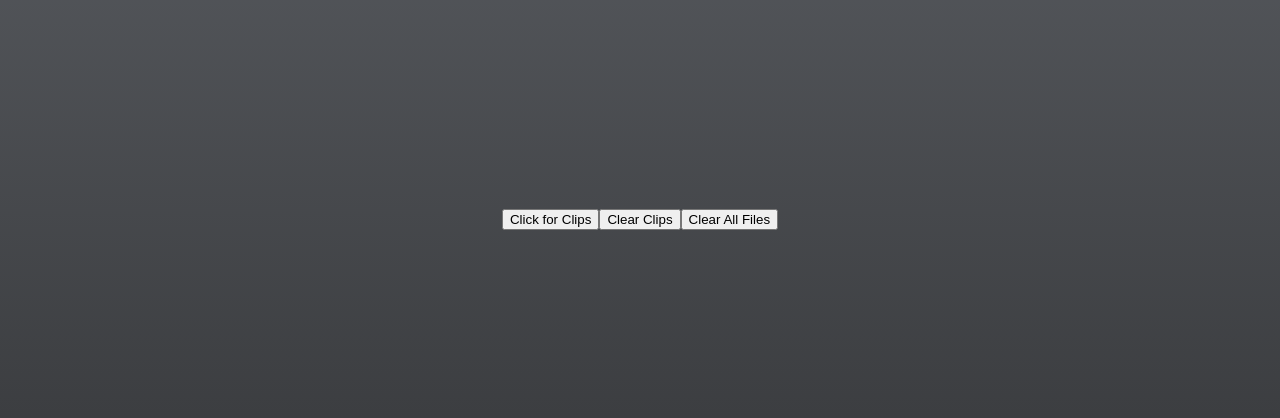
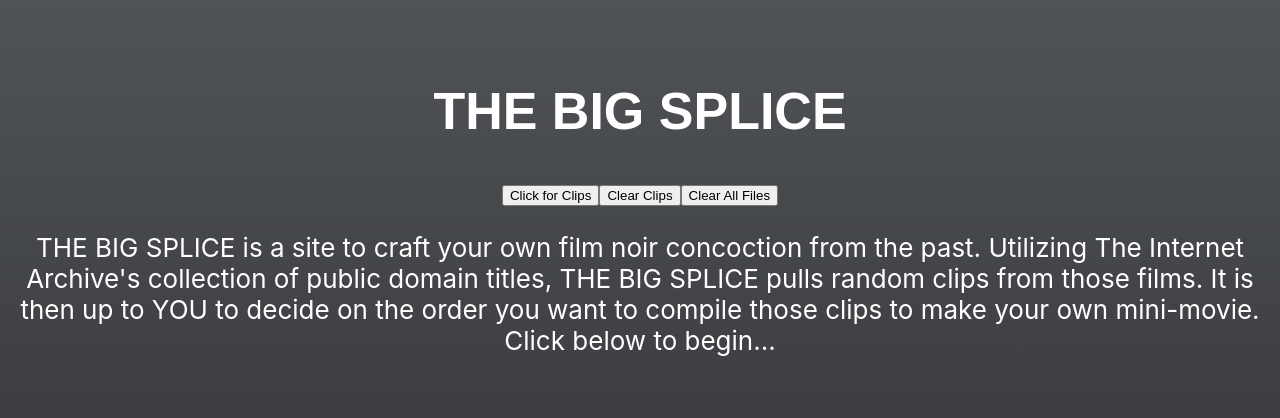
Before and after one commit to brandonhrowe/the-big-splice, a React (Create React App) app in the folder the_big_splice_frontend/: page / in a window 1280 px wide. Shown: the part 186-604 px from the top of the page. Built offline with nearby package versions, Linux system fonts and the light colour scheme.

Commit message:
about page added, still need to tweak

```diff
--- a/the_big_splice_frontend/src/App.css
+++ b/the_big_splice_frontend/src/App.css
@@ -1,5 +1,9 @@
 body {
   text-align: center;
+}
+
+.title {
+  font-family: 'Molot', sans-serif;
 }
 
 .App-header {
--- a/the_big_splice_frontend/src/App.js
+++ b/the_big_splice_frontend/src/App.js
@@ -3,6 +3,7 @@ import axios from "axios";
 import Loading from "./components/Loading";
 import Thumbnails from "./components/Thumbnails";
 import Player from "./components/Player";
+import About from "./components/About"
 import "./App.css";
 import arrayMove from "array-move";
 
@@ -46,11 +47,13 @@ export default class App extends Component {
       });
       const { clips } = this.state;
       const { data } = await axios.post("/api/final/", { files: clips });
-      this.setState({
-        main: data.file,
-        isLoading: false,
-        isPlaying: true
-      });
+      setTimeout(() => {
+        this.setState({
+          main: data.file,
+          isLoading: false,
+          isPlaying: true
+        });
+      }, 2000)
       console.log(this.state);
     } catch (error) {
       console.log(error);
@@ -119,6 +122,7 @@ export default class App extends Component {
     const { clips, main, isLoading, isPlaying } = this.state;
     return (
       <div className={`App-header ${isPlaying && "playing"}`}>
+        {!isPlaying && !isLoading ? <h1 className="title">THE BIG SPLICE</h1> : null}
         {isLoading ? (
           <Loading />
         ) : isPlaying && main ? (
@@ -133,7 +137,7 @@ export default class App extends Component {
                 <button onClick={this.createMainFile}>Create Your Movie</button>
                 <Thumbnails clips={clips} onSortEnd={this.onSortEnd} />
               </div>
-            ) : null}
+            ) : <About />}
           </div>
         )}
       </div>
--- /dev/null
+++ b/the_big_splice_frontend/src/components/About.js
@@ -0,0 +1,9 @@
+import React from 'react'
+
+const About = props => (
+  <div>
+    <p>THE BIG SPLICE is a site to craft your own film noir concoction from the past. Utilizing The Internet Archive's collection of public domain titles, THE BIG SPLICE pulls random clips from those films. It is then up to YOU to decide on the order you want to compile those clips to make your own mini-movie.<br/>Click below to begin...</p>
+  </div>
+)
+
+export default About
--- a/the_big_splice_frontend/src/components/Loading.js
+++ b/the_big_splice_frontend/src/components/Loading.js
@@ -4,7 +4,7 @@ import logo from '../BigSplice_icon.svg'
 const Loading = props => {
   return (
     <div>
-      <h1>Loading...</h1>
+      <h1 className="title">Loading...</h1>
       <img src={logo} className="logo" alt="logo" />
     </div>
   )
```
Also changed, not shown: the_big_splice_frontend/public/Molot.otf (added).
